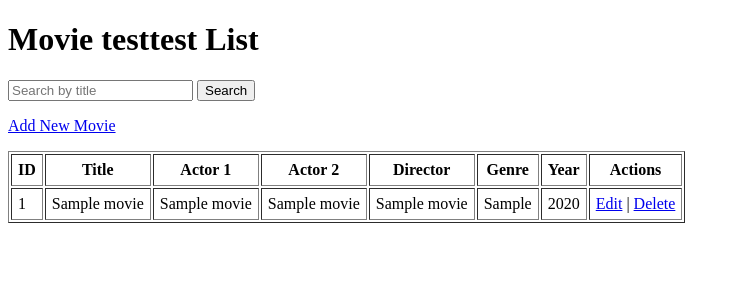
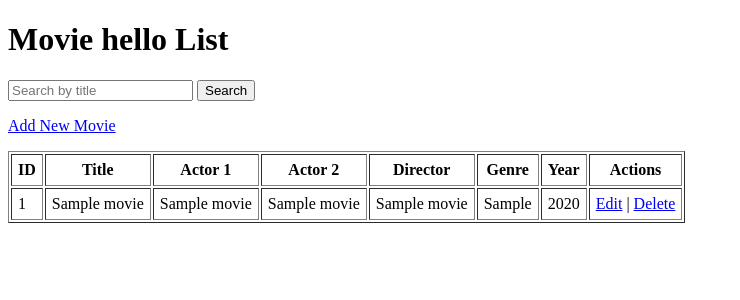
Before and after one commit to nabiljaber/EECE430-djenkins-minikube, a Django app: page / in a window 1280 px wide. Shown: the top 300 px of the page, without its empty margins (0-740 px from the left). Run offline with Django 5.2, Linux system fonts and the light colour scheme; tables that the repository leaves empty hold one stand-in row (values such as "Sample post").

Commit message:
changed to test

```diff
--- a/templates/movies/movie_list.html
+++ b/templates/movies/movie_list.html
@@ -2,7 +2,7 @@
 <html>
 <head><meta charset="utf-8"><title>Movies</title></head>
 <body>
-  <h1>Movie testtest List</h1>
+  <h1>Movie hello List</h1>
 
   <form method="get" action="">
     <input type="text" name="q" value="{{ q }}" placeholder="Search by title">
```
